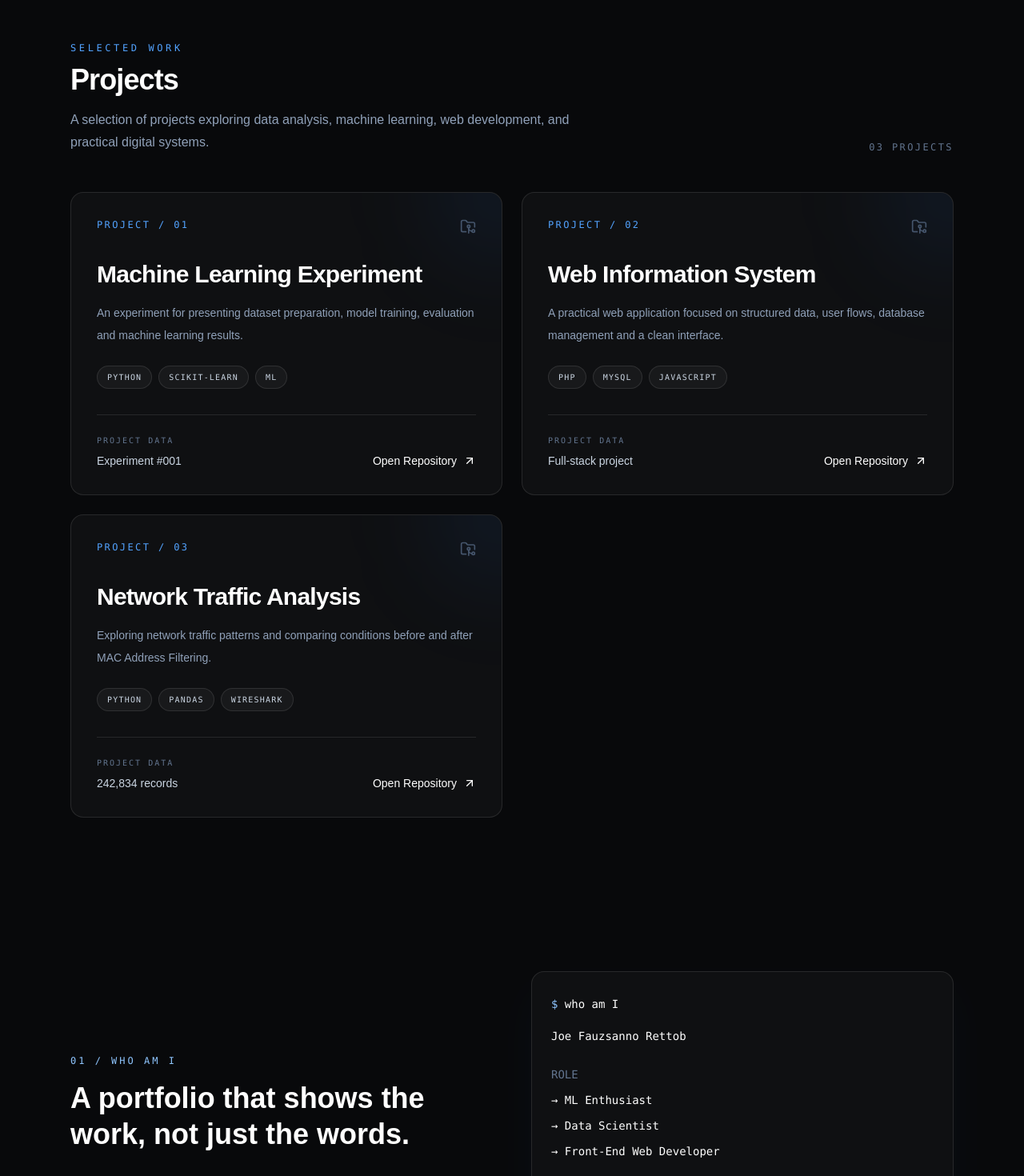
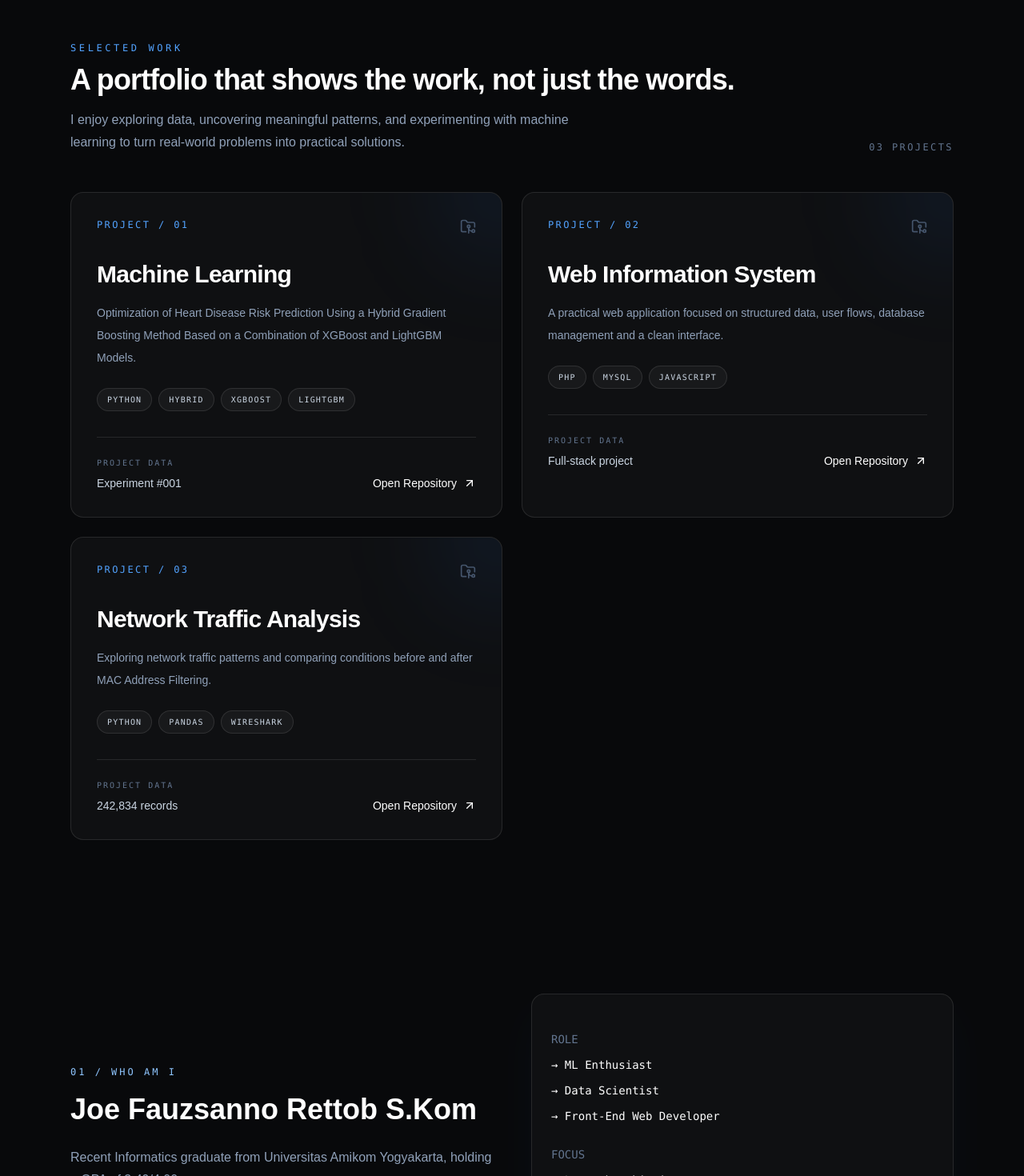
Before and after one commit to fauzsanno/Portofolio, a Next.js app: page / in a window 1280 px wide. Shown: the part 800-2270 px from the top of the page at 80% size. Built offline with nearby package versions, Linux system fonts and the light colour scheme.

Commit message:
update project

```diff
--- a/app/page.tsx
+++ b/app/page.tsx
@@ -18,11 +18,11 @@ import { useState } from 'react';
 const projects = [
   {
     n: '01',
-    title: 'Machine Learning Experiment',
-    desc: 'An experiment for presenting dataset preparation, model training, evaluation and machine learning results.',
-    tags: ['Python', 'Scikit-learn', 'ML'],
+    title: 'Machine Learning',
+    desc: 'Optimization of Heart Disease Risk Prediction Using a Hybrid Gradient Boosting Method Based on a Combination of XGBoost and LightGBM Models.',
+    tags: ['Python', 'hybrid ','XGBoost', 'LightGBM'],
     stat: 'Experiment #001',
-    github: 'https://github.com/fauzsanno/NAMA-REPOSITORY1',
+    github: 'https://github.com/fauzsanno/hybrid-xgboost-lightgbm-heart-prediction',
 
   },
   {
@@ -31,7 +31,7 @@ const projects = [
     desc: 'A practical web application focused on structured data, user flows, database management and a clean interface.',
     tags: ['PHP', 'MySQL', 'JavaScript'],
     stat: 'Full-stack project',
-    github: 'https://github.com/fauzsanno/NAMA-REPOSITORY2',
+    github: 'https://github.com/fauzsanno/PerpustakaanAppMVC',
   },
   {
     n: '03',
@@ -740,12 +740,13 @@ export default function Home()  {
       </p>
 
       <h2 className="text-3xl font-semibold tracking-tight text-white sm:text-4xl">
-        Projects
+        A portfolio that shows the work, not just the words.
       </h2>
 
       <p className="mt-4 max-w-2xl text-sm leading-7 text-slate-400 sm:text-base">
-        A selection of projects exploring data analysis, machine learning,
-        web development, and practical digital systems.
+        I enjoy exploring data, uncovering meaningful patterns, and
+              experimenting with machine learning to turn real-world problems
+              into practical solutions.
       </p>
     </div>
 
@@ -842,14 +843,11 @@ export default function Home()  {
 
 
             <h2 className="mt-4 text-4xl font-semibold leading-tight">
-              A portfolio that shows the work, not just the words.
+              Joe Fauzsanno Rettob S.Kom
             </h2>
 
-
             <p className="mt-6 max-w-xl leading-7 text-slate-400">
-              I enjoy exploring data, uncovering meaningful patterns, and
-              experimenting with machine learning to turn real-world problems
-              into practical solutions.
+              Recent Informatics graduate from Universitas Amikom Yogyakarta, holding a GPA of 3.49/4.00
             </p>
 
           </div>
@@ -872,13 +870,7 @@ export default function Home()  {
             "
           >
 
-            <div>
-              <span className="text-blue-300">$</span> who am I
-            </div>
 
-            <div className="mt-2 text-white">
-              Joe Fauzsanno Rettob
-            </div>
 
             <div className="mt-4 text-slate-500">
               ROLE
```
